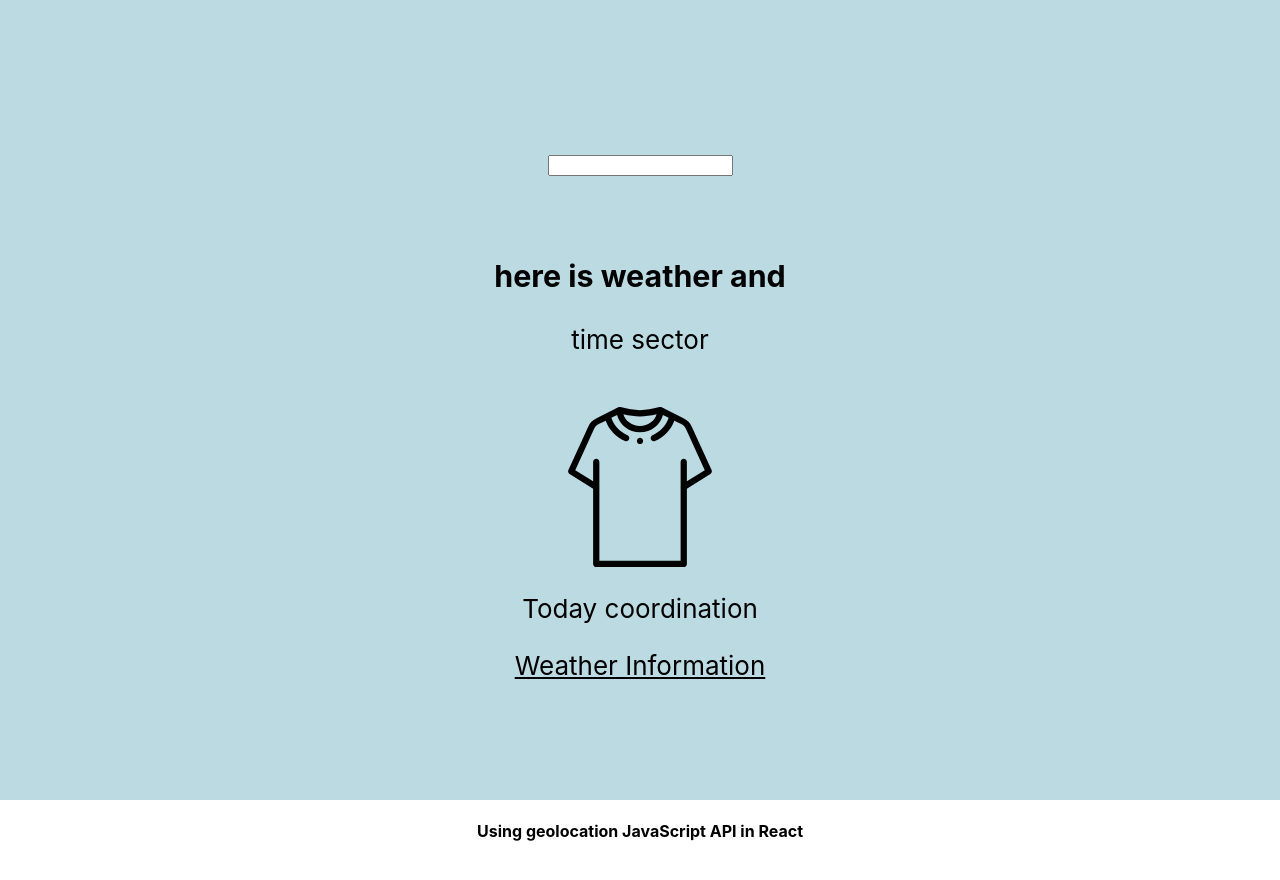
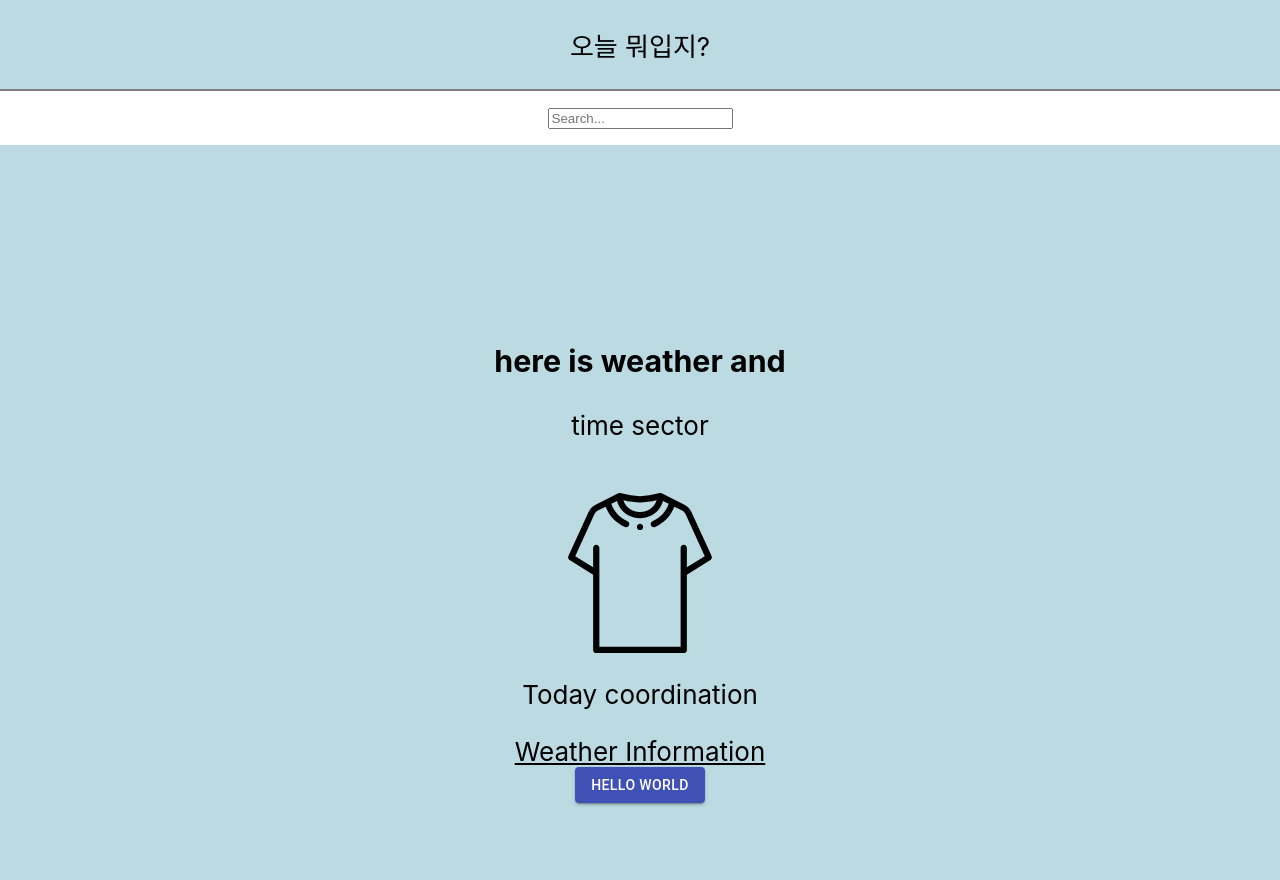
Before and after one commit to ghj2256/coorditoday, a React (Create React App) app in the folder frontend/: page / in a window 1280 px wide. Shown: the top 880 px of the page. Built offline with nearby package versions, Linux system fonts and the light colour scheme.

Commit message:
0722 수정

```diff
--- a/frontend/src/App.js
+++ b/frontend/src/App.js
@@ -1,18 +1,21 @@
 import React, { Component } from 'react';
 import icon from './assets/img/tshirt.svg'
 import './assets/css/App.css';
-import Location from './component/Location';
 import Search from './component/Search';
 import Weather from './component/Weather'
+import Button from '@material-ui/core/Button'
 
 class App extends Component {
   render() {
     return (
       <div className="App">
         <header className="App-header">
-          <p><Search /></p>
+          <p>오늘 뭐입지?</p>
+        </header>
+        <p><Search /></p>
+        <div className="App-contents">
           <p><Weather /></p>
-          <img src={icon} className="App-logo" alt="icon" />
+          <img src={icon} className="App-img" alt="icon" />
           <p>
             Today coordination
           </p>
@@ -24,9 +27,9 @@ class App extends Component {
           >
             Weather Information
           </a>
-        </header>
-        <div>
-          <Location />
+          <Button variant="contained" color="primary">
+            Hello World
+          </Button>
         </div>
       </div>
     );
--- a/frontend/src/assets/css/App.css
+++ b/frontend/src/assets/css/App.css
@@ -2,18 +2,43 @@
   text-align: center;
 }
 
-.App-logo {
+.App-img {
   height: 20vmin;
   pointer-events: none;
 }
 
 @media (prefers-reduced-motion: no-preference) {
-  .App-logo {
-    animation: App-logo-spin 1 0.5s ease;
+  .App-img {
+    animation: Center-img 1 0.5s ease;
   }
 }
 
 .App-header {
+  background-color: #bbdae2;
+  min-height: 10vh;
+  display: flex;
+  flex-direction: column;
+  align-items: center;
+  justify-content: center;
+  font-size: calc(10px + 2vmin);
+  border-bottom: gray solid 2px;
+  color: black;
+}
+
+.App-link {
+  color: black;
+}
+
+@keyframes Center-img {
+  from {
+    transform: translateY(-100vmin);
+  }
+  to {
+    transform: translateY(0vmin);
+  }
+}
+
+.App-contents {
   background-color: #bbdae2;
   min-height: 100vh;
   display: flex;
@@ -23,16 +48,3 @@
   font-size: calc(10px + 2vmin);
   color: black;
 }
-
-.App-link {
-  color: black;
-}
-
-@keyframes App-logo-spin {
-  from {
-    transform: translateY(-100vmin);
-  }
-  to {
-    transform: translateY(0vmin);
-  }
-}
--- a/frontend/src/component/Search.js
+++ b/frontend/src/component/Search.js
@@ -4,7 +4,9 @@ class Search extends Component {
     render() {
         return(
             <div>
-                <input type='text'/>
+                <form>
+                    <input type='text' placeholder="Search..."/>
+                </form>
             </div>
         );
     }
--- /dev/null
+++ b/package.json
@@ -0,0 +1,5 @@
+{
+  "dependencies": {
+    "@material-ui/core": "^4.12.2"
+  }
+}
```
Also changed, not shown: 1 other file (tests, documents, lock files or other folders).
